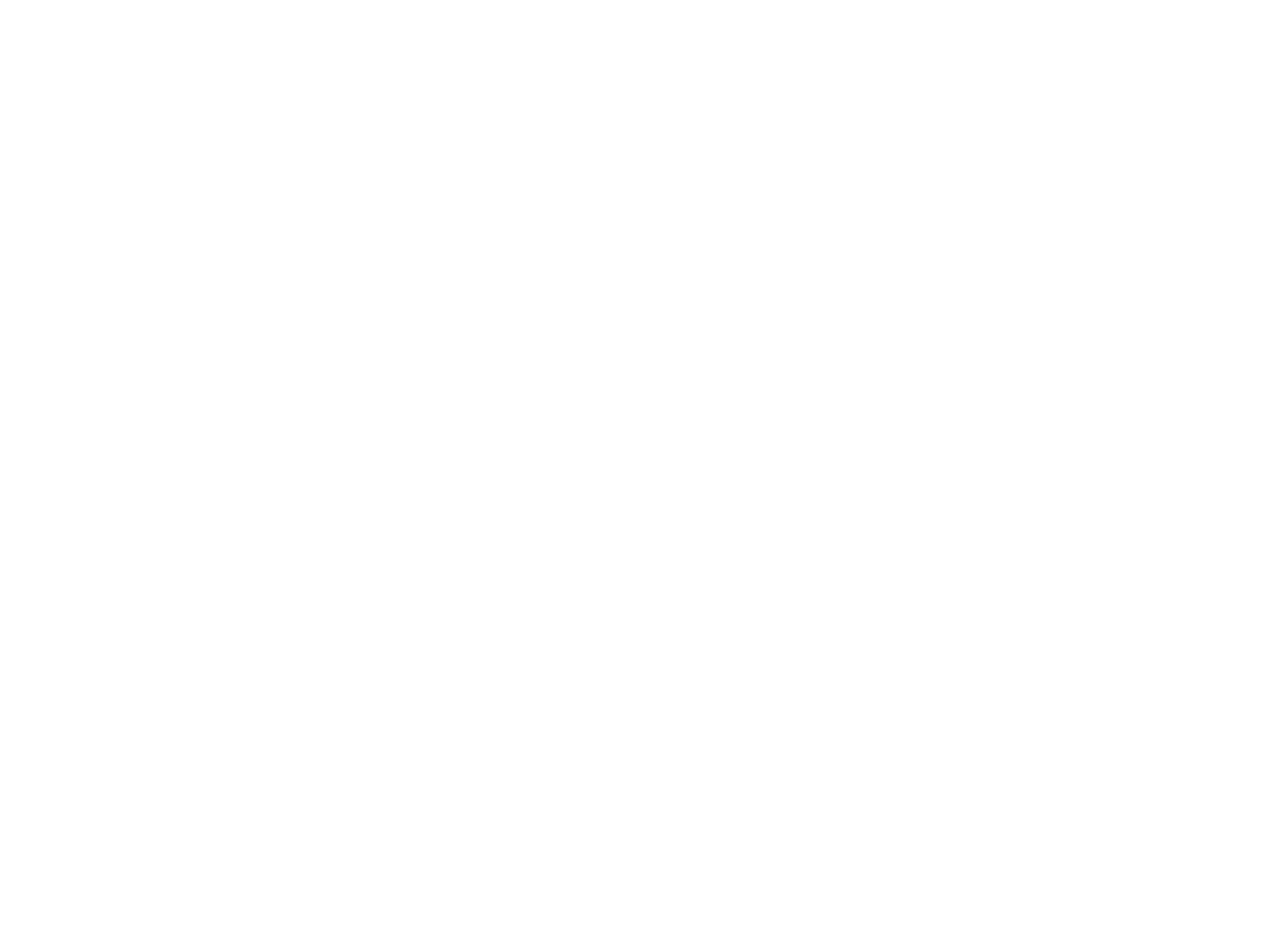
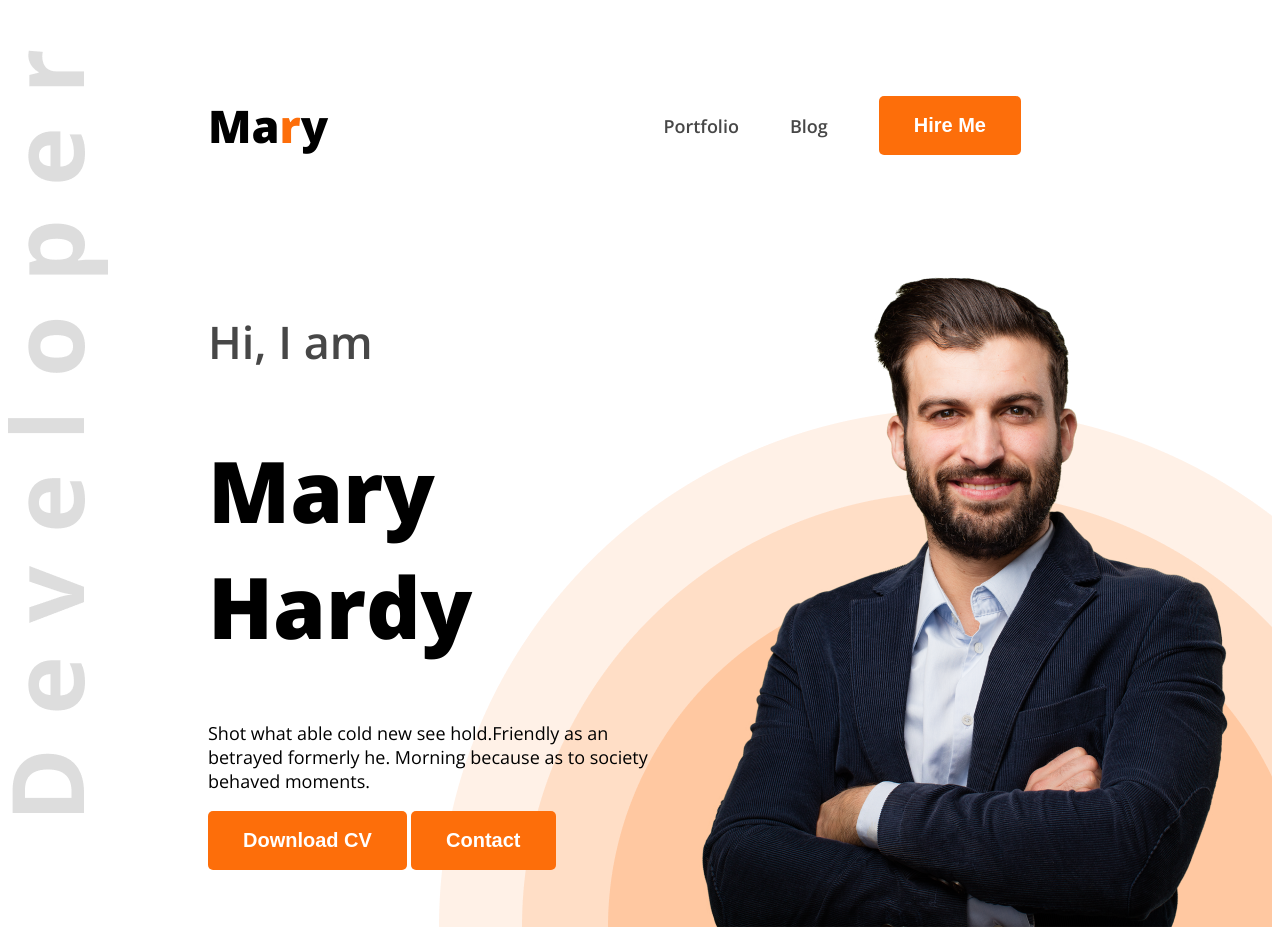
Before and after one commit to LinkonJT/web-dev-portfolio, a plain HTML site: page index.html in a window 1280 px wide. Before the commit the page ends 800 px from the top, so only its background shows below. Drawn offline with nearby package versions, Linux system fonts and the light colour scheme.

Commit message:
First Banner design

```diff
--- /dev/null
+++ b/Styles/portfolio.css
@@ -0,0 +1,99 @@
+/* nav Styles */
+
+
+.open-sans-normal {
+    font-family: "Open Sans", serif;
+    font-optical-sizing: auto;
+    font-style: normal;
+    font-variation-settings: "wdth" 100;
+}
+
+
+/* shared style  */
+
+.text-primary{
+    color: #FD6E0A;
+}
+
+.dark-2{
+    color: #474747;
+}
+
+.btn-primary{
+    background-color: #FD6E0A;
+    font-size: 20px;
+    font-weight: bold;
+    color: white;
+    padding: 18px 35px;
+    border: none;
+    border-radius: 5px;
+}
+
+/* header */
+.header{
+    background-image: url('../images/developer.png'), url('../images/header_bg.png');
+    background-repeat: no-repeat;
+    background-position: top left, bottom right;
+}
+/* nav styles */
+nav{
+    display: flex;
+    align-items: center;
+    justify-content: space-between;
+    margin: 50px 200px;
+
+}
+nav a {
+    color: #474747;
+    font-size: 18px;
+    font-weight: 600;
+}
+.nav-title {
+    font-weight: 800;
+    font-size: 45px;
+}
+
+nav ul{
+    display: flex;
+    align-items: center;
+}
+
+nav ul li{
+    list-style: none;
+    margin-right: 51px;
+}
+
+nav li a{
+    text-decoration: none;
+}
+
+/* banner styles */
+
+.banner{
+    display: flex;
+    justify-content: space-between;
+    margin: 0 35px 0 200px;
+}
+
+.banner-content{
+    max-width: 580px;
+}
+
+.banner-greetings{
+    font-size: 45px;
+    font-weight: 600;
+}
+
+.banner-title{
+    font-size: 85px;
+    font-weight: 800;
+}
+
+.banner-description{
+    font-size: 18px;
+    font-weight: 100;
+}
+
+.banner-profile-picture{
+    width: 584px;
+}
--- a/index.html
+++ b/index.html
@@ -1,13 +1,43 @@
 <!DOCTYPE html>
 <html lang="en">
+
 <head>
     <meta charset="UTF-8">
     <meta name="viewport" content="width=device-width, initial-scale=1.0">
     <title>Web Developer Portfolio</title>
+    <link rel="preconnect" href="https://fonts.googleapis.com">
+    <link rel="preconnect" href="https://fonts.gstatic.com" crossorigin>
+    <link
+        href="https://fonts.googleapis.com/css2?family=Open+Sans:ital,wght@0,300..800;1,300..800&family=Work+Sans:ital,wght@0,100..900;1,100..900&display=swap"
+        rel="stylesheet">
+
+    <link rel="stylesheet" href="Styles/portfolio.css">
 </head>
-<body>
-    <header>
 
+<body class="open-sans-normal">
+    <header class="header">
+        <nav>
+            <h3 class="nav-title">Ma<span class="text-primary">r</span>y</h3>
+            <ul>
+                <li><a class="dark-2" href="">Portfolio</a></li>
+                <li><a class="dark-2" href="">Blog</a></li>
+                <li><a class="dark-2" href=""> <button class="btn-primary">Hire Me</button></a></li>
+            </ul>
+        </nav>
+
+        <div class="banner">
+                <div class="banner-content">
+
+                    <h4 class="banner-greetings dark-2">Hi, I am</h4>
+                    <h1 class="banner-title">Mary Hardy</h1>
+                    <p class="banner-description">Shot what able cold new see hold.Friendly as an betrayed formerly he. Morning because as to society behaved moments.</p>
+                    <button class="btn-primary">Download CV</button>
+                    <button class="btn-primary">Contact</button>
+
+                </div>
+
+                <img class="banner-profile-picture" src="images/hardy.png" alt="">
+        </div>
     </header>
 
     <main>
@@ -19,4 +49,5 @@
     </footer>
 
 </body>
+
 </html>
```
